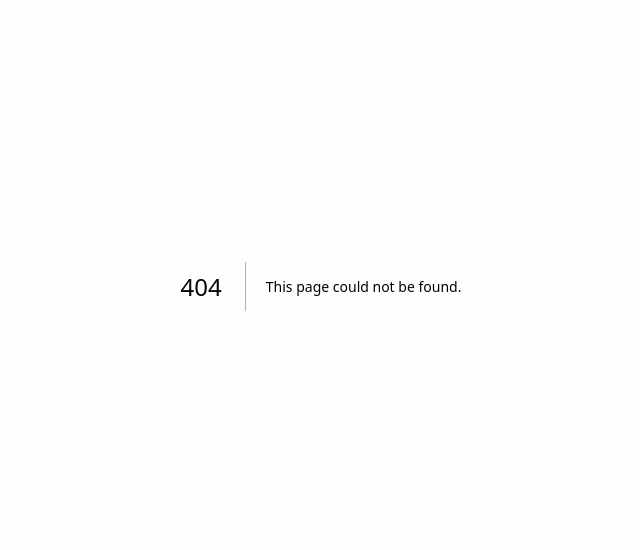
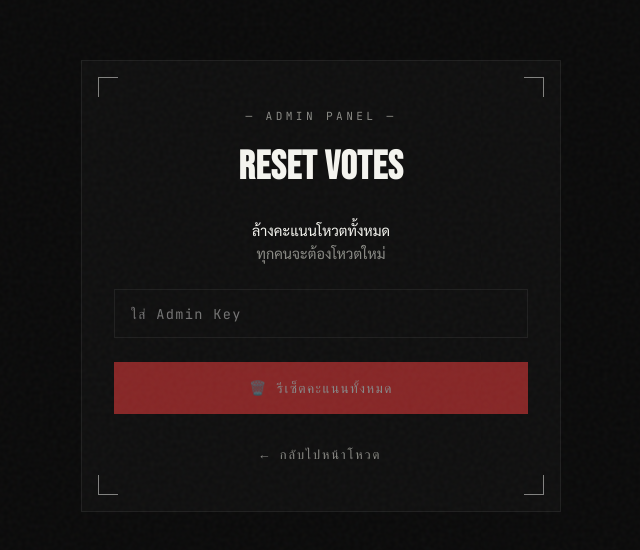
Before and after one commit to booklolomg/VOTE_W2A, a Next.js app: page /admin in a window 1280 px wide. Before the commit this address had no page. Shown: the part 114-664 px from the top of the page, without its empty margins (319-959 px from the left). Built offline with nearby package versions, Linux system fonts and the light colour scheme.

Commit message:
add admin reset

```diff
--- /dev/null
+++ b/app/admin/page.js
@@ -0,0 +1,155 @@
+'use client';
+
+import { useState } from 'react';
+
+export default function AdminPage() {
+  const [adminKey, setAdminKey] = useState('');
+  const [status, setStatus] = useState(null);
+  const [loading, setLoading] = useState(false);
+  const [confirming, setConfirming] = useState(false);
+
+  async function handleReset() {
+    if (!adminKey) {
+      setStatus({ type: 'error', message: 'กรุณาใส่ Admin Key' });
+      return;
+    }
+    setLoading(true);
+    setStatus(null);
+    try {
+      const res = await fetch('/api/admin/reset', {
+        method: 'POST',
+        headers: { 'x-admin-key': adminKey }
+      });
+      const data = await res.json();
+      if (data.ok) {
+        setStatus({
+          type: 'success',
+          message: `รีเซ็ตสำเร็จ! ลบโหวตไป ${data.deletedVotes} คน`
+        });
+        setConfirming(false);
+      } else {
+        setStatus({
+          type: 'error',
+          message: data.error || 'เกิดข้อผิดพลาด'
+        });
+      }
+    } catch (e) {
+      setStatus({ type: 'error', message: e.message });
+    } finally {
+      setLoading(false);
+    }
+  }
+
+  return (
+    <div className="login-screen">
+      <div className="login-card" style={{ maxWidth: 480 }}>
+        <div className="corner tl"></div>
+        <div className="corner tr"></div>
+        <div className="corner bl"></div>
+        <div className="corner br"></div>
+
+        <div className="login-label">— ADMIN PANEL —</div>
+        <h1 className="login-title" style={{ fontSize: '2.5rem' }}>
+          RESET VOTES
+        </h1>
+
+        <p className="login-text" style={{ marginBottom: '1.5rem' }}>
+          ล้างคะแนนโหวตทั้งหมด<br />
+          <span className="muted">ทุกคนจะต้องโหวตใหม่</span>
+        </p>
+
+        <input
+          type="password"
+          placeholder="ใส่ Admin Key"
+          value={adminKey}
+          onChange={(e) => setAdminKey(e.target.value)}
+          style={{
+            width: '100%',
+            padding: '0.9rem 1rem',
+            background: 'transparent',
+            border: '1px solid var(--border)',
+            color: 'var(--text)',
+            fontFamily: 'JetBrains Mono, monospace',
+            fontSize: '0.85rem',
+            letterSpacing: '0.1em',
+            marginBottom: '1.5rem',
+            outline: 'none'
+          }}
+        />
+
+        {!confirming ? (
+          <button
+            onClick={() => setConfirming(true)}
+            disabled={loading || !adminKey}
+            className="discord-btn"
+            style={{
+              background: '#ff3d3d',
+              borderColor: '#ff3d3d',
+              width: '100%',
+              justifyContent: 'center',
+              opacity: !adminKey ? 0.5 : 1,
+              cursor: !adminKey ? 'not-allowed' : 'pointer'
+            }}
+          >
+            🗑️ รีเซ็ตคะแนนทั้งหมด
+          </button>
+        ) : (
+          <div>
+            <p style={{
+              color: '#ff3d3d',
+              marginBottom: '1rem',
+              fontSize: '0.9rem'
+            }}>
+              ⚠️ ยืนยันการลบ? การกระทำนี้ไม่สามารถย้อนกลับได้
+            </p>
+            <div style={{ display: 'grid', gridTemplateColumns: '1fr 1fr', gap: '0.8rem' }}>
+              <button
+                onClick={() => setConfirming(false)}
+                disabled={loading}
+                className="btn"
+              >
+                ยกเลิก
+              </button>
+              <button
+                onClick={handleReset}
+                disabled={loading}
+                className="btn btn-confirm"
+                style={{ background: '#ff3d3d', borderColor: '#ff3d3d', color: 'white' }}
+              >
+                {loading ? '...' : 'ยืนยันลบ'}
+              </button>
+            </div>
+          </div>
+        )}
+
+        {status && (
+          <div style={{
+            marginTop: '1.5rem',
+            padding: '1rem',
+            border: `1px solid ${status.type === 'success' ? '#4ade80' : '#ff3d3d'}`,
+            color: status.type === 'success' ? '#4ade80' : '#ff3d3d',
+            fontFamily: 'JetBrains Mono, monospace',
+            fontSize: '0.85rem'
+          }}>
+            {status.message}
+          </div>
+        )}
+
+        <a
+          href="/"
+          style={{
+            display: 'block',
+            marginTop: '2rem',
+            color: 'var(--muted)',
+            fontSize: '0.8rem',
+            fontFamily: 'JetBrains Mono, monospace',
+            letterSpacing: '0.15em',
+            textDecoration: 'none'
+          }}
+        >
+          ← กลับไปหน้าโหวต
+        </a>
+      </div>
+    </div>
+  );
+}
--- /dev/null
+++ b/app/api/admin/reset/route.js
@@ -0,0 +1,59 @@
+import { NextResponse } from 'next/server';
+import { createClient } from 'redis';
+
+export const dynamic = 'force-dynamic';
+
+export async function POST(request) {
+  // check admin key from header or query
+  const adminKey = request.headers.get('x-admin-key') ||
+                   request.nextUrl.searchParams.get('key');
+
+  if (!process.env.ADMIN_KEY) {
+    return NextResponse.json(
+      { error: 'ADMIN_KEY not configured on server' },
+      { status: 500 }
+    );
+  }
+
+  if (adminKey !== process.env.ADMIN_KEY) {
+    return NextResponse.json({ error: 'unauthorized' }, { status: 401 });
+  }
+
+  const REDIS_URL = process.env.REDIS_URL || process.env.KV_URL;
+  if (!REDIS_URL) {
+    return NextResponse.json({ error: 'redis not configured' }, { status: 500 });
+  }
+
+  const client = createClient({ url: REDIS_URL });
+  await client.connect();
+
+  try {
+    // delete count keys
+    await client.del('count:left');
+    await client.del('count:right');
+
+    // delete all individual vote keys
+    let cursor = 0;
+    let deletedVotes = 0;
+    do {
+      const result = await client.scan(cursor, { MATCH: 'vote:*', COUNT: 100 });
+      cursor = result.cursor;
+      const keys = result.keys;
+      if (keys.length > 0) {
+        await client.del(keys);
+        deletedVotes += keys.length;
+      }
+    } while (cursor !== 0);
+
+    await client.disconnect();
+
+    return NextResponse.json({
+      ok: true,
+      message: 'reset complete',
+      deletedVotes
+    });
+  } catch (e) {
+    await client.disconnect().catch(() => {});
+    return NextResponse.json({ error: e.message }, { status: 500 });
+  }
+}
```
